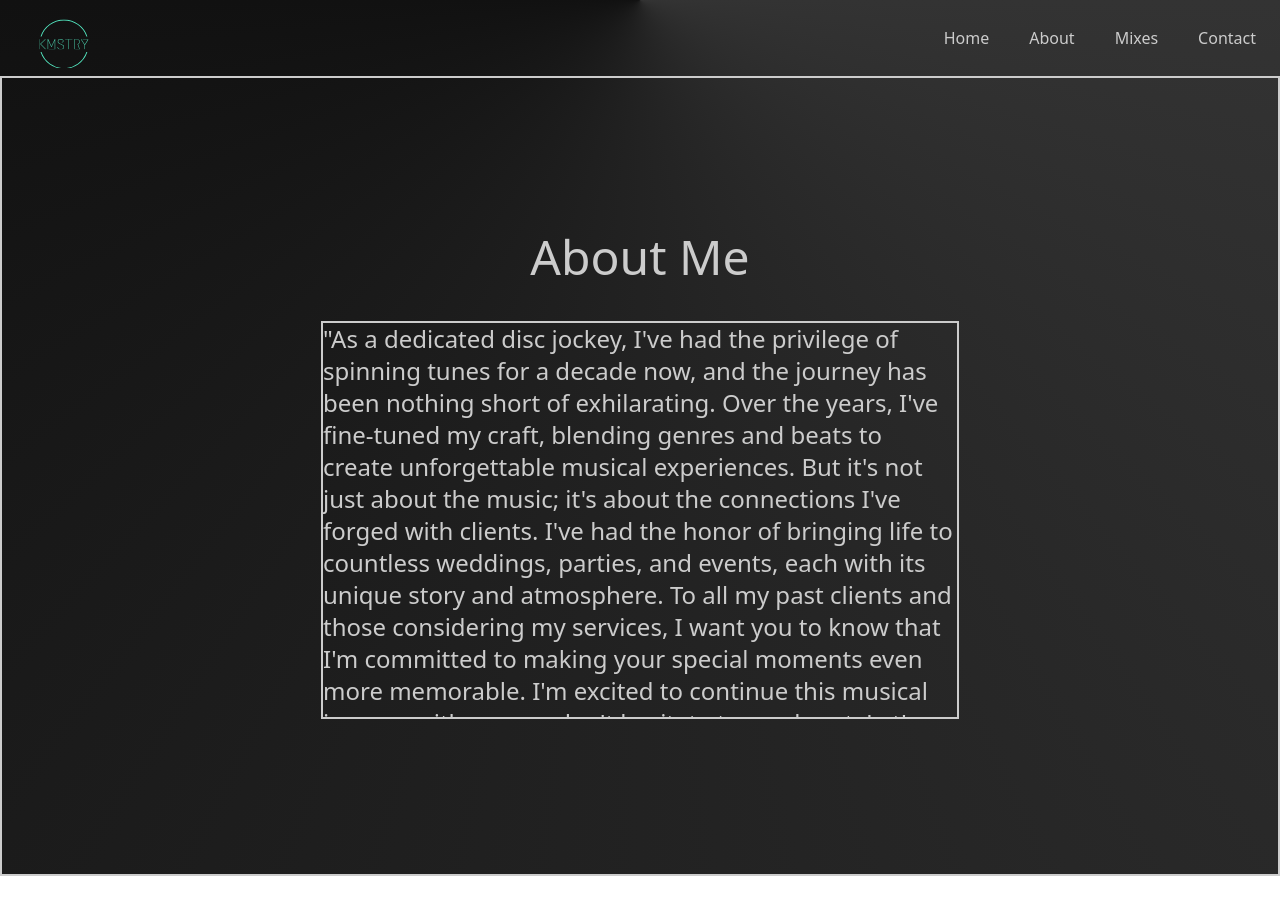
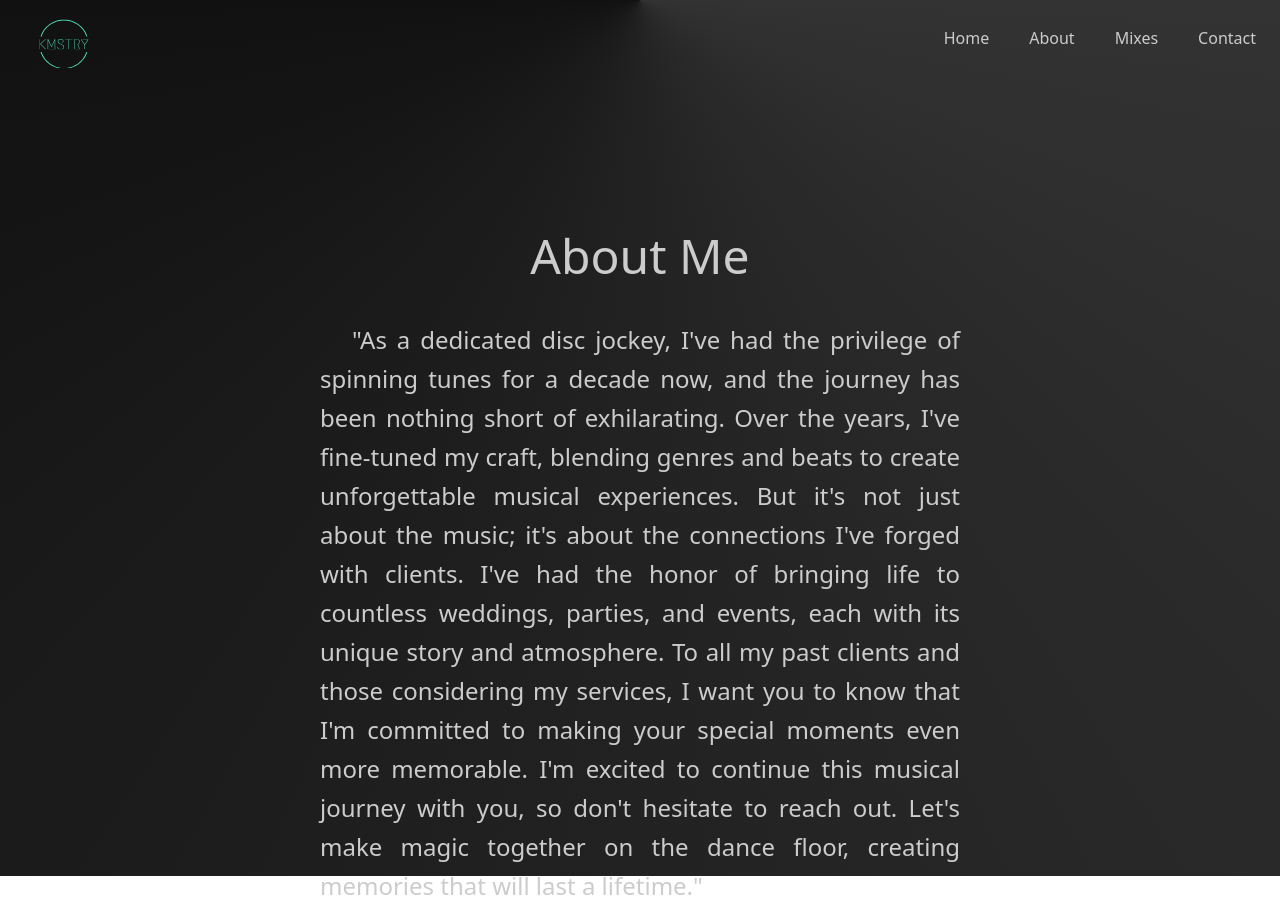
Before and after one commit to Alfredo90/dj-website, a React (Vite) app in the folder dj-website/: page /about in a window 1280 px wide. Before the commit the page ends 876 px from the top, so only its background shows below. Built offline with nearby package versions, Linux system fonts and the light colour scheme; a small style sheet from the web is missing.

Commit message:
embeded React player for soundcloud

```diff
--- a/dj-website/package.json
+++ b/dj-website/package.json
@@ -14,6 +14,7 @@
     "react": "^18.2.0",
     "react-awesome-reveal": "^4.2.5",
     "react-dom": "^18.2.0",
+    "react-player": "^2.13.0",
     "react-router-dom": "^6.17.0"
   },
   "devDependencies": {
--- a/dj-website/src/components/About/About.jsx
+++ b/dj-website/src/components/About/About.jsx
@@ -2,9 +2,9 @@ import React from "react";
 
 const About = () => {
   return (
-    <section className=" flex flex-col justify-center items-center h-screen w-screen border-2 gap-10">
+    <section className=" flex flex-col justify-center items-center h-screen w-screen  gap-10 ">
       <h1 className="text-5xl">About Me</h1>
-      <p className="line-clamp-4 border-2 text-left w-2/4 h-2/4 text-2xl flex">
+      <p className="text-justify w-2/4 h-2/4 text-2xl leading-relaxed indent-8  ">
         "As a dedicated disc jockey, I've had the privilege of spinning tunes
         for a decade now, and the journey has been nothing short of
         exhilarating. Over the years, I've fine-tuned my craft, blending genres
@@ -16,7 +16,7 @@ const About = () => {
         committed to making your special moments even more memorable. I'm
         excited to continue this musical journey with you, so don't hesitate to
         reach out. Let's make magic together on the dance floor, creating
-        memories that will last a lifetime.""
+        memories that will last a lifetime."
       </p>
     </section>
   );
--- a/dj-website/src/components/Mixes/Mixes.jsx
+++ b/dj-website/src/components/Mixes/Mixes.jsx
@@ -1,7 +1,18 @@
+import Kmstry from "../../assets/kmstry.svg";
 import React from "react";
+import ReactPlayer from "react-player";
 
 const Mixes = () => {
-  return <div>Hello</div>;
+  return (
+    <div className="flex flex-row justify-center items-center h-screen w-screen ">
+      <ReactPlayer
+        width="600px"
+        // playIcon
+        // light={<img src={Kmstry} />}
+        url="https://soundcloud.com/user-236976425/tracks"
+      />
+    </div>
+  );
 };
 
 export default Mixes;
```
Also changed, not shown: 1 other file (tests, documents, lock files or other folders).
